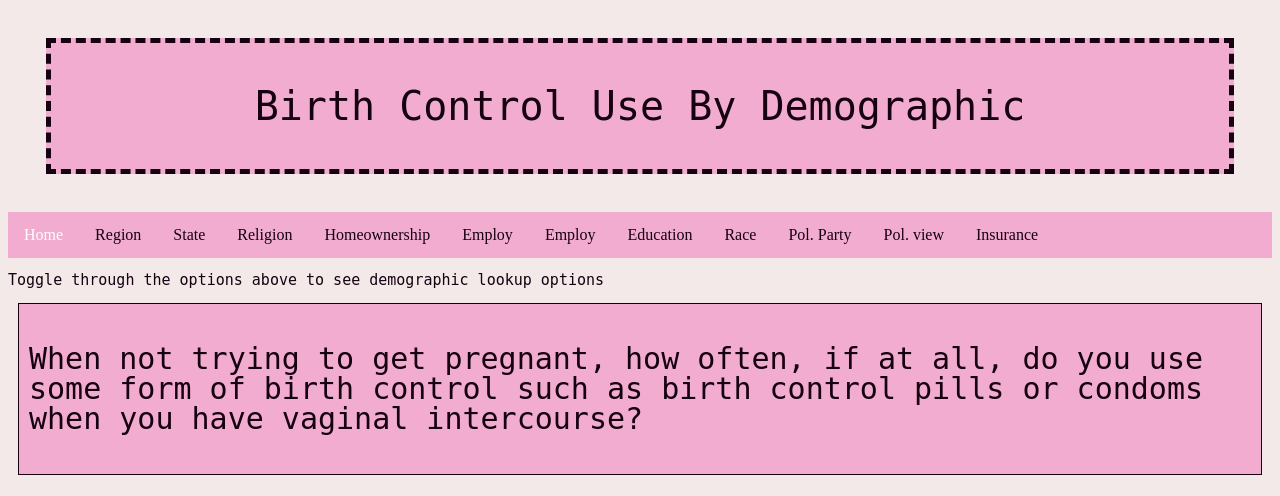
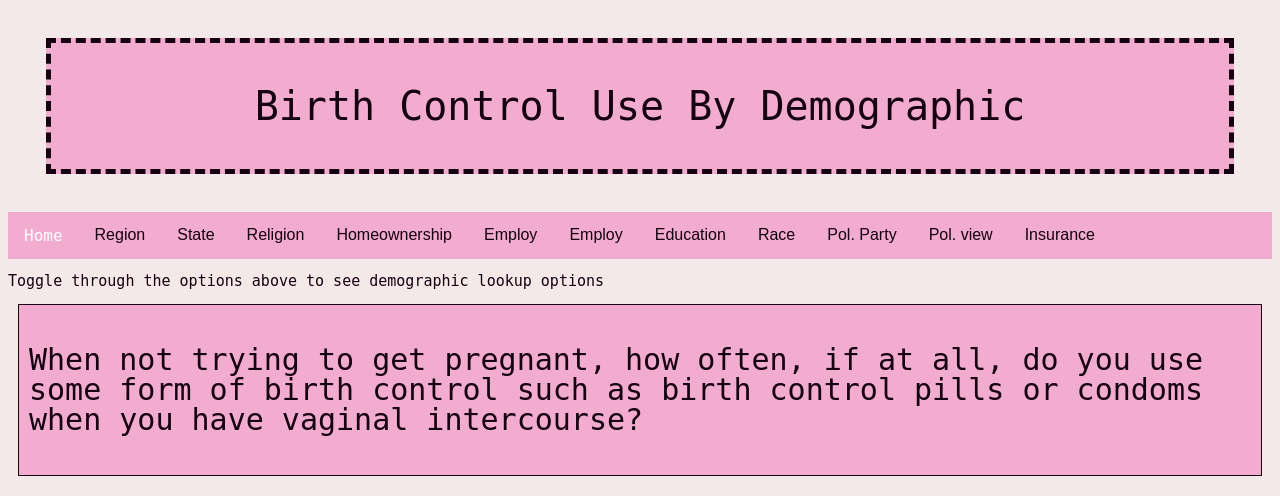
Before and after one commit to CS257-F23/team-project-d, a Flask app: page /birth-control-use in a window 1280 px wide. Shown: the top 496 px of the page. Run offline with Flask 3, Linux system fonts and the light colour scheme.

Commit message:
updating

```diff
--- a/static/search.css
+++ b/static/search.css
@@ -90,6 +90,7 @@
     text-align: center;
     padding: 14px 16px;
     text-decoration: none;
+    font-family: monospace
   }
 
 
@@ -105,7 +106,6 @@
   color: rgb(22, 1, 16);
   padding: 14px 16px;
   background-color: rgb(242, 172, 208);
-  font-family: monotone;
 }
 
   .dropdown-content {
@@ -114,6 +114,7 @@
     background-color: rgb(242, 172, 208);
     min-width: 160px;
     z-index: 1;
+    font-family: monospace
   }
 
   .dropdown-content a {
@@ -123,12 +124,14 @@
     text-decoration: none;
     display: block;
     text-align: left;
+    font-family: monospace
   }
 
+  /*
   .dropdown-content a:hover {
     background-color: rgb(16, 0, 157);
   }
-
+  */
   .dropdown:hover .dropdown-content {
     display: block;
   }
```
